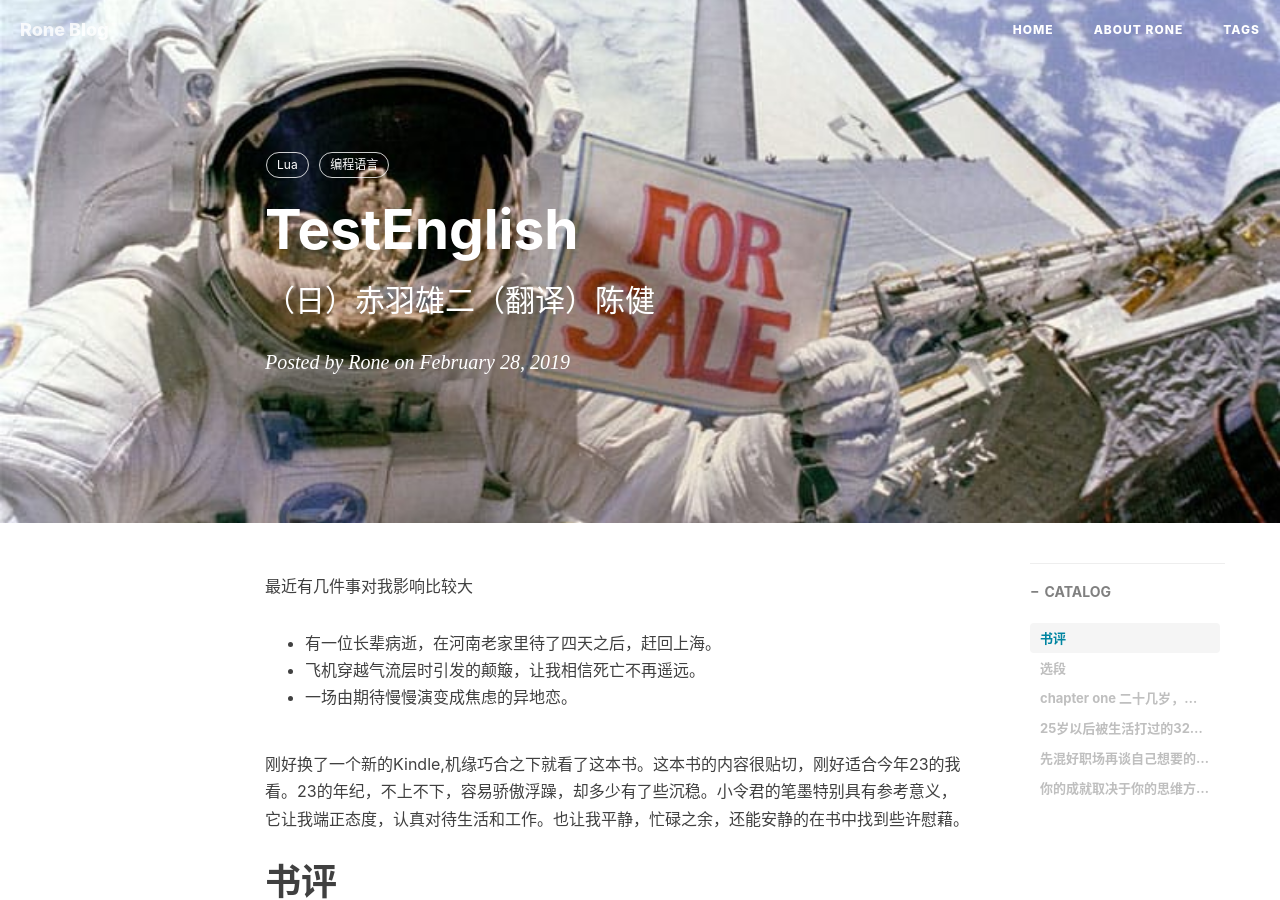
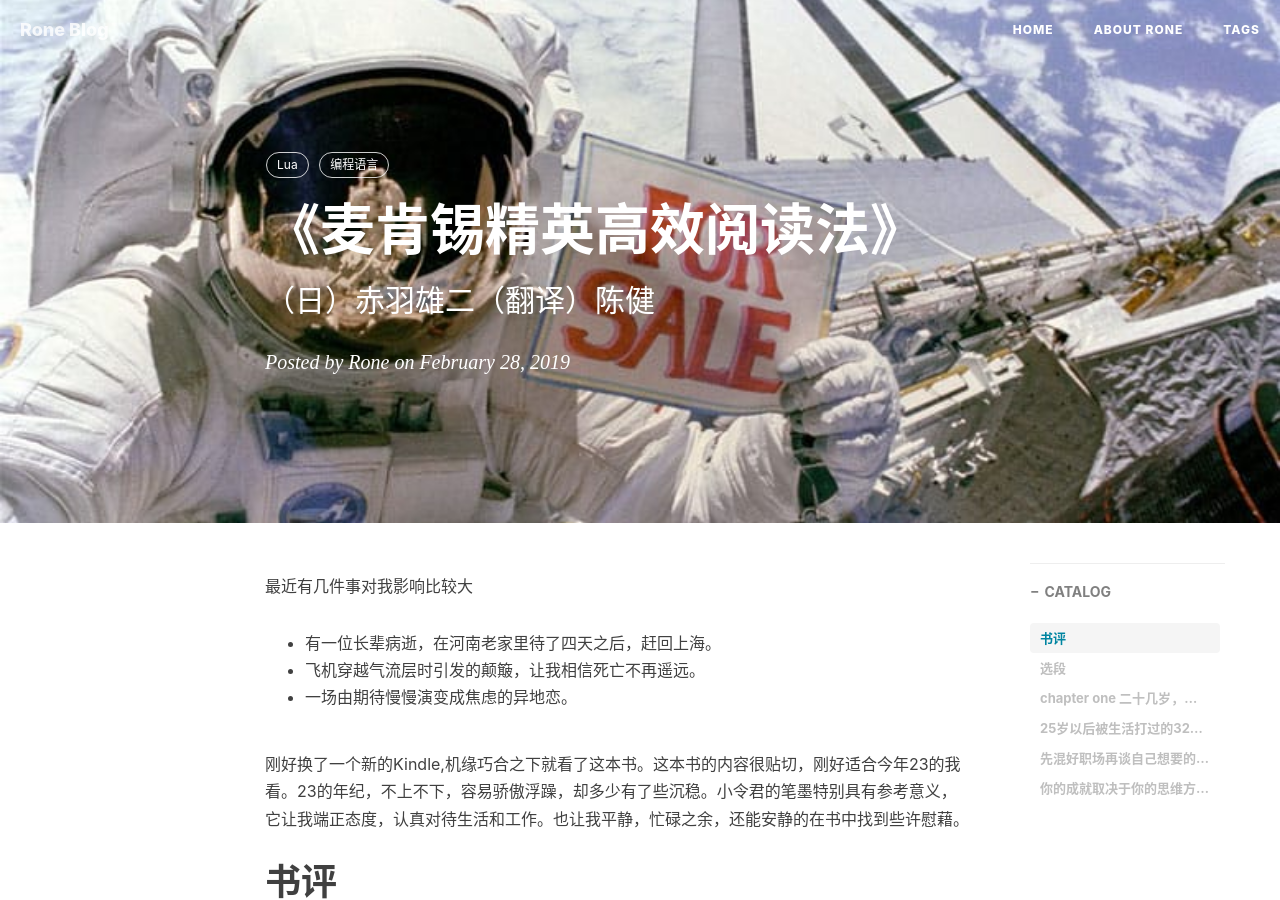
Before and after one commit to RoneBlog/RoneBlog.github.io, a Jekyll site: the page built from _posts/2019-8-22-测试版本.md, in a window 1280 px wide and 900 px high. Built offline with Jekyll 4.4.1, drawn with Linux system fonts in a browser that asks for light colours; nearby versions of some CDN libraries; comment, search, counter and statistics services are not loaded.

Commit message:
测试检查错误

```diff
--- a/_posts/2019-8-22-测试版本.md
+++ b/_posts/2019-8-22-测试版本.md
@@ -1,6 +1,6 @@
 ---
 layout:     post
-title:      TestEnglish
+title:      《麦肯锡精英高效阅读法》
 subtitle:  （日）赤羽雄二（翻译）陈健
 date:       2019-02-28
 author:     Rone
```
